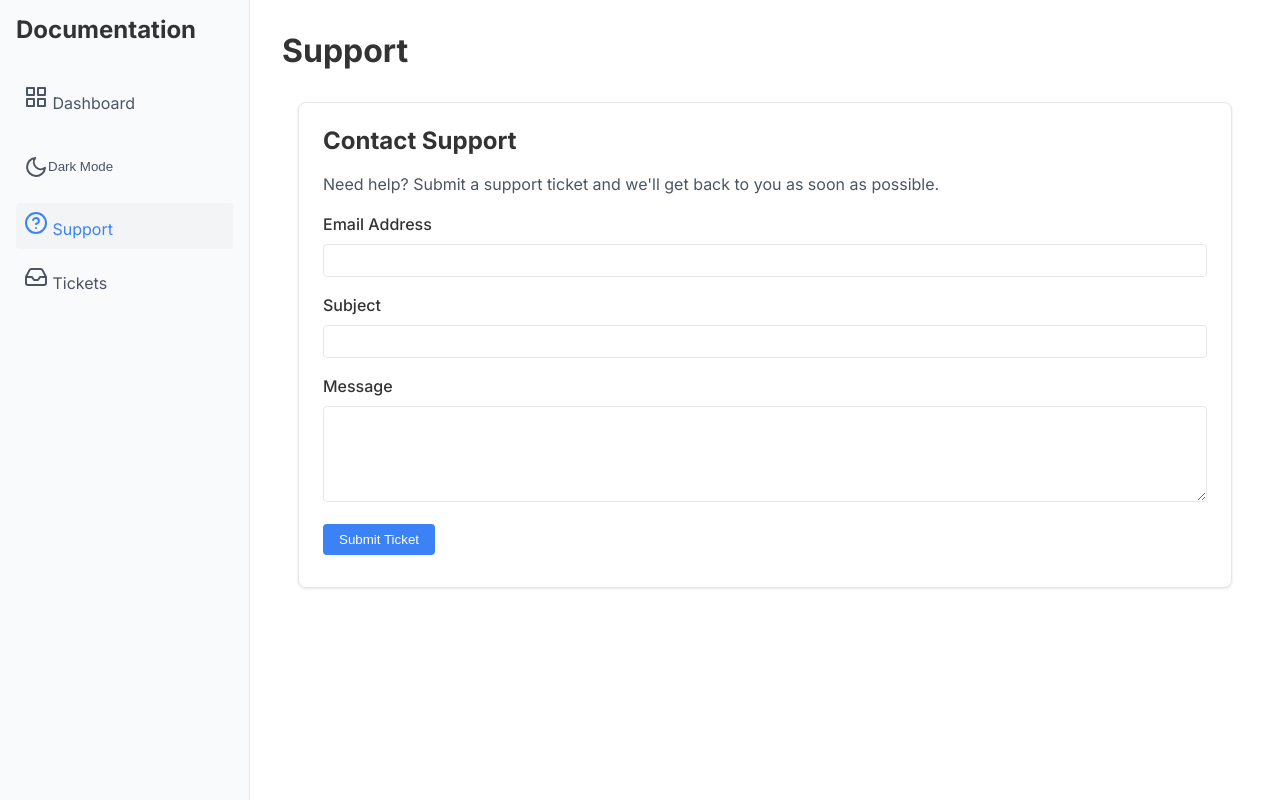
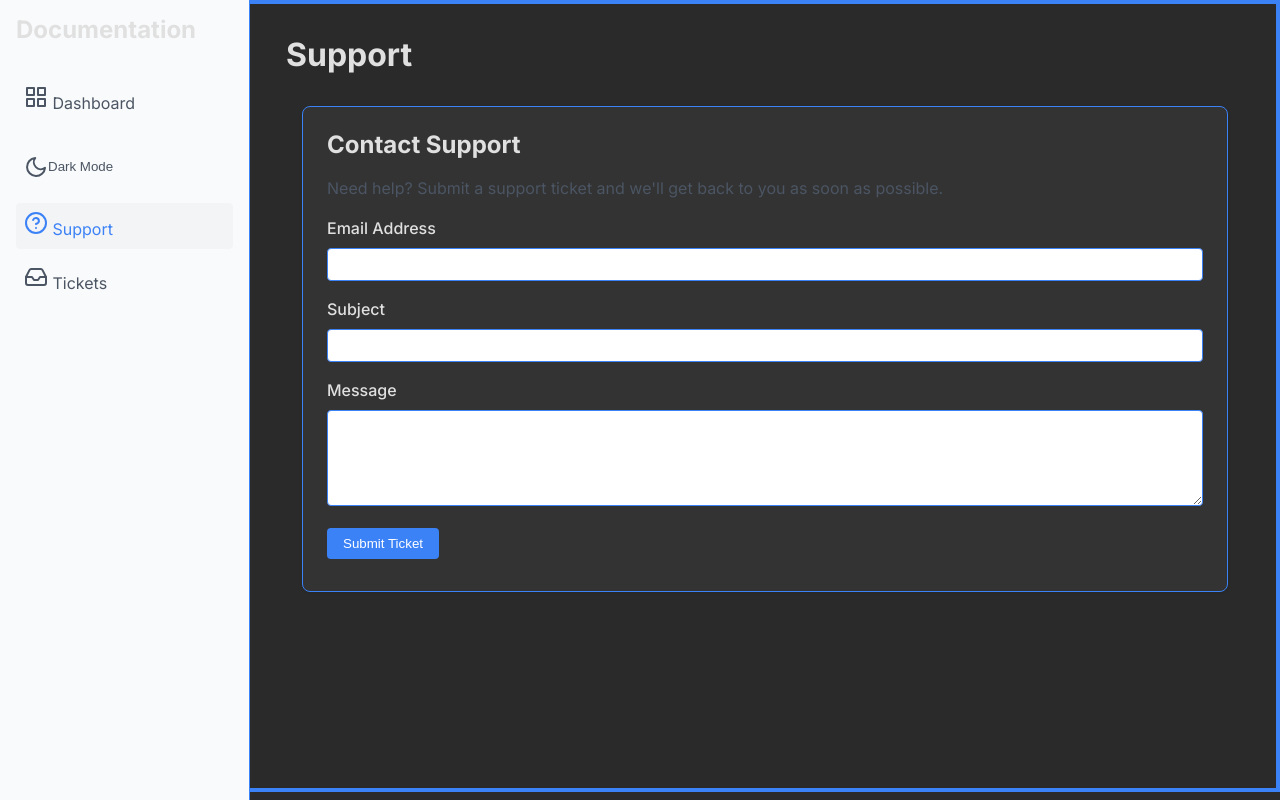
Before and after one commit to Crustable/ProSup, a Flask app: page /support in a window 1280 px wide. Run offline with Flask 3, Linux system fonts and the light colour scheme.

Commit message:
Assistant checkpoint: Added dark grey background with blue borders
Assistant generated file changes:
- css/styles.css: Update body background and add blue borders, Update dark mode variables, Update card backgrounds
- static/styles.css: Update body background and add blue borders, Update variables for dark mode, Update card backgrounds

---

User prompt:

convert the background to a dark grey with blue border for all pages

Replit-Commit-Author: Assistant
Replit-Commit-Session-Id: f634663b-cd35-4bbc-8333-38005ec2f1ef

```diff
--- a/static/styles.css
+++ b/static/styles.css
@@ -1,13 +1,13 @@
 
 /* Base styles */
 :root {
-  --color-background: #ffffff;
-  --color-foreground: #333333;
+  --color-background: #2a2a2a;
+  --color-foreground: #e0e0e0;
   --color-primary: #3b82f6;
   --color-secondary: #6366f1;
   --color-accent: #f59e0b;
   --color-muted: #9ca3af;
-  --color-border: #e5e7eb;
+  --color-border: #3b82f6;
   --font-sans: 'Inter', system-ui, -apple-system, sans-serif;
 }
 
@@ -21,10 +21,12 @@
 
 body {
   font-family: var(--font-sans);
-  background-color: var(--color-background);
+  background-color: #2a2a2a;
   color: var(--color-foreground);
   line-height: 1.5;
   min-height: 100vh;
+  border: 4px solid var(--color-primary);
+  min-height: calc(100vh - 8px);
 }
 
 /* Typography */
@@ -160,7 +162,7 @@ a:hover {
 
 /* Components */
 .card {
-  background-color: white;
+  background-color: #333333;
   border-radius: 0.5rem;
   box-shadow: 0 1px 3px rgba(0, 0, 0, 0.1);
   margin-bottom: 1rem;
```
Also changed, not shown: css/styles.css (+11 -8 lines).
